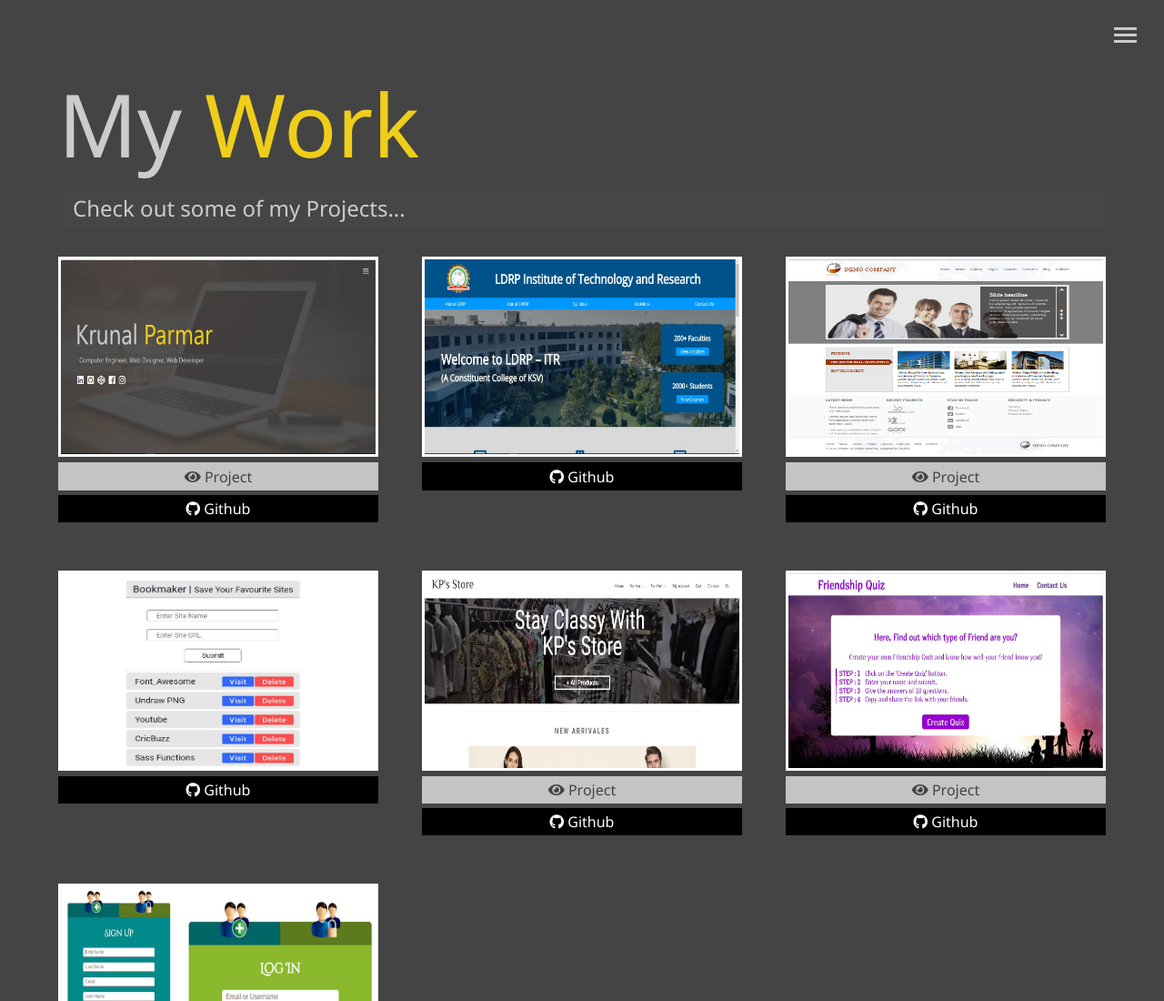
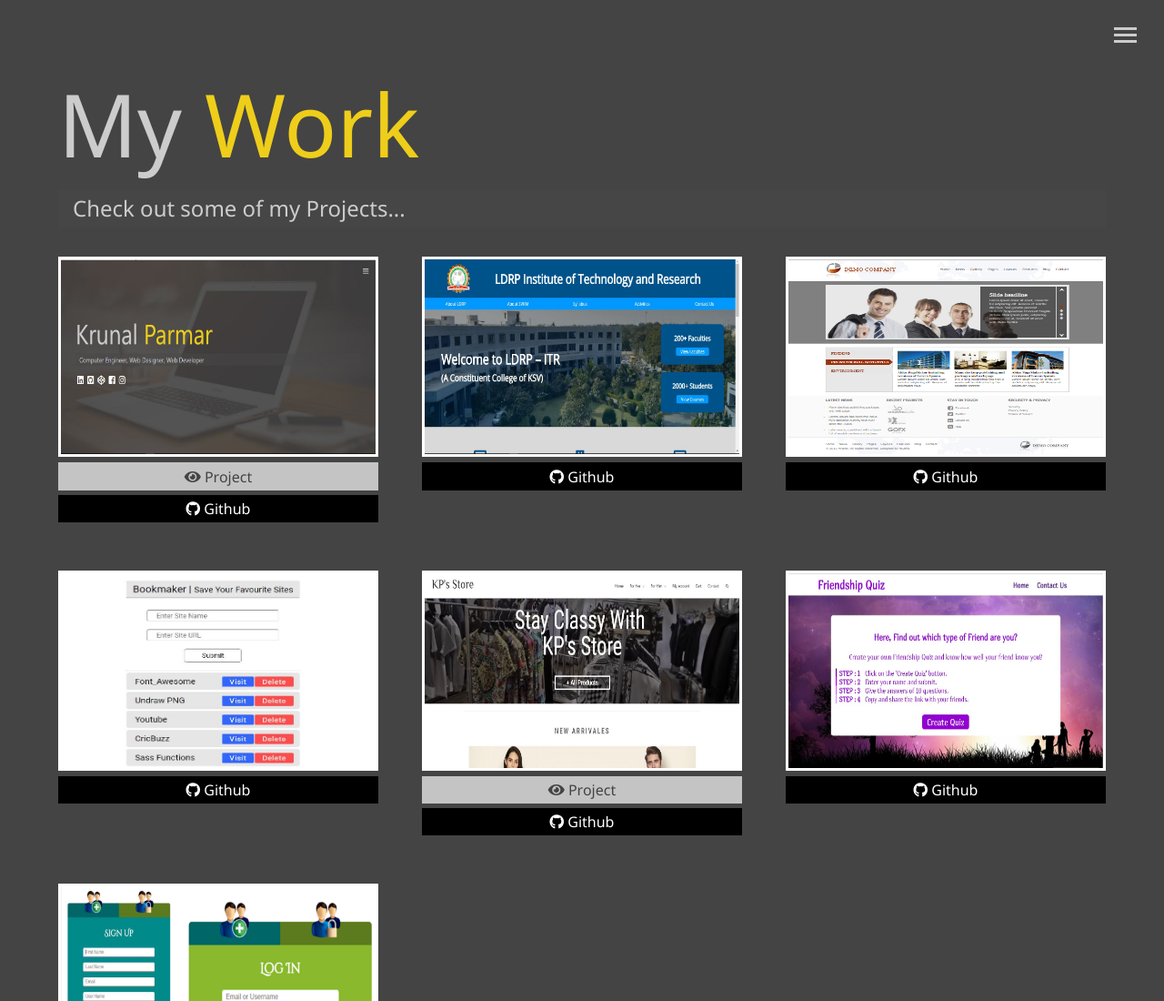
Before and after one commit to Krunal-97/Krunal-97.github.io, a website: page work.html in a window 1280 px wide. Shown: the top 1100 px of the page at 91% size. Drawn offline with Linux system fonts and the light colour scheme.

Commit message:
information is updated

```diff
--- a/work.html
+++ b/work.html
@@ -66,9 +66,9 @@
                 <a href="#">
                     <img src="images/work/screenshot.PNG" alt="Project 3">
                 </a>
-                <a href="http://rtcamp-assignment-kp.epizy.com/kp/" class="btn-light">
+                <!-- <a href="http://rtcamp-assignment-kp.epizy.com/kp/" class="btn-light">
                     <i class="fas fa-eye"></i> Project
-                </a>
+                </a> -->
                 <a href="https://github.com/Krunal-97/rtCamp-WordPress-Engineer-Challenge" class="btn-dark">
                     <i class="fab fa-github"></i> Github
                 </a>
@@ -97,9 +97,9 @@
                     <a href="#">
                         <img src="images/work/Quiz.JPG" alt="Project 6">
                     </a>
-                    <a href="https://friendship-quiz.000webhostapp.com/myquiz/index.php" class="btn-light">
+                    <!-- <a href="https://friendship-quiz.000webhostapp.com/myquiz/index.php" class="btn-light">
                         <i class="fas fa-eye"></i> Project
-                    </a>
+                    </a> -->
                     <a href="https://github.com/Krunal-97/myQuiz" class="btn-dark">
                         <i class="fab fa-github"></i> Github
                     </a>
```
